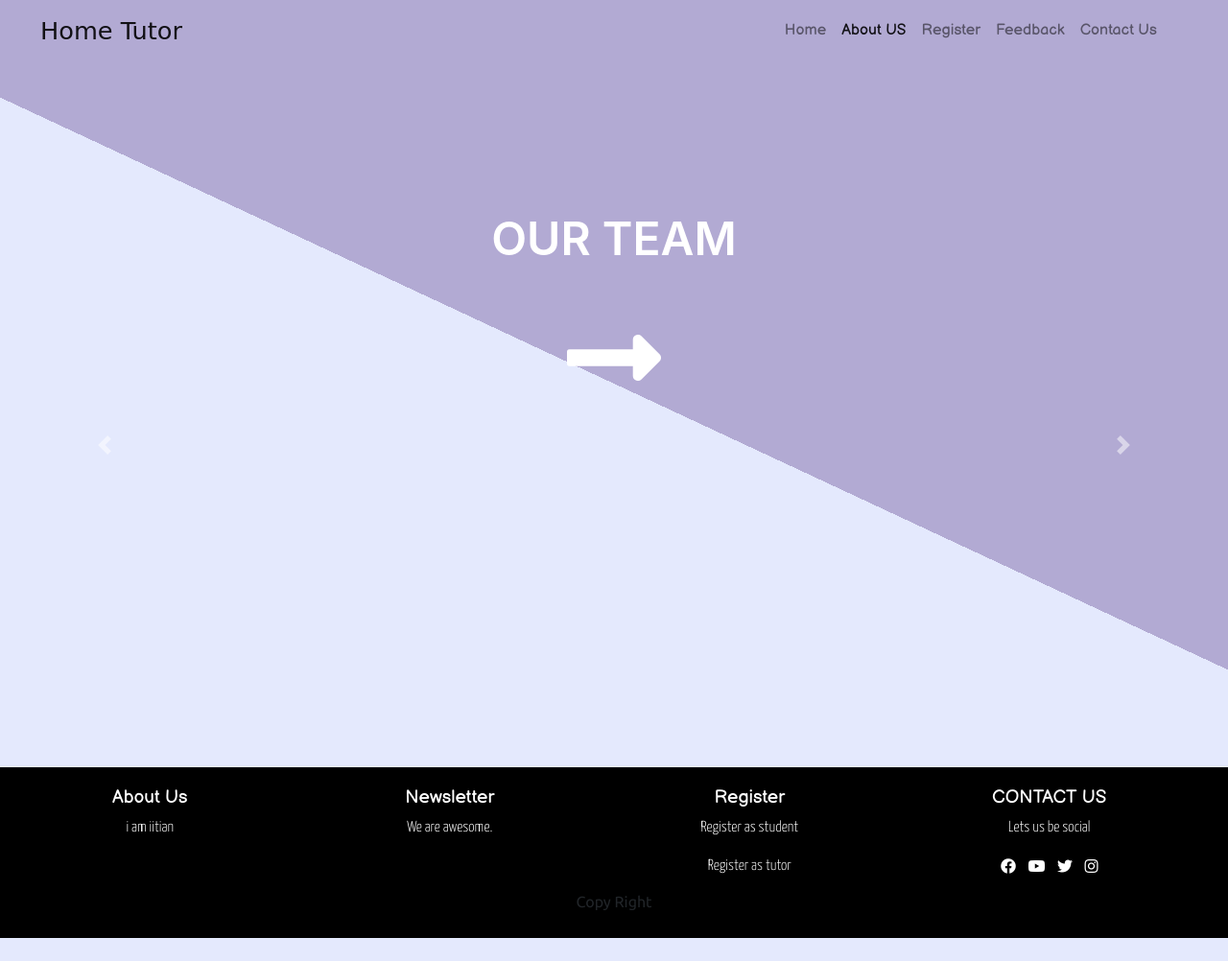
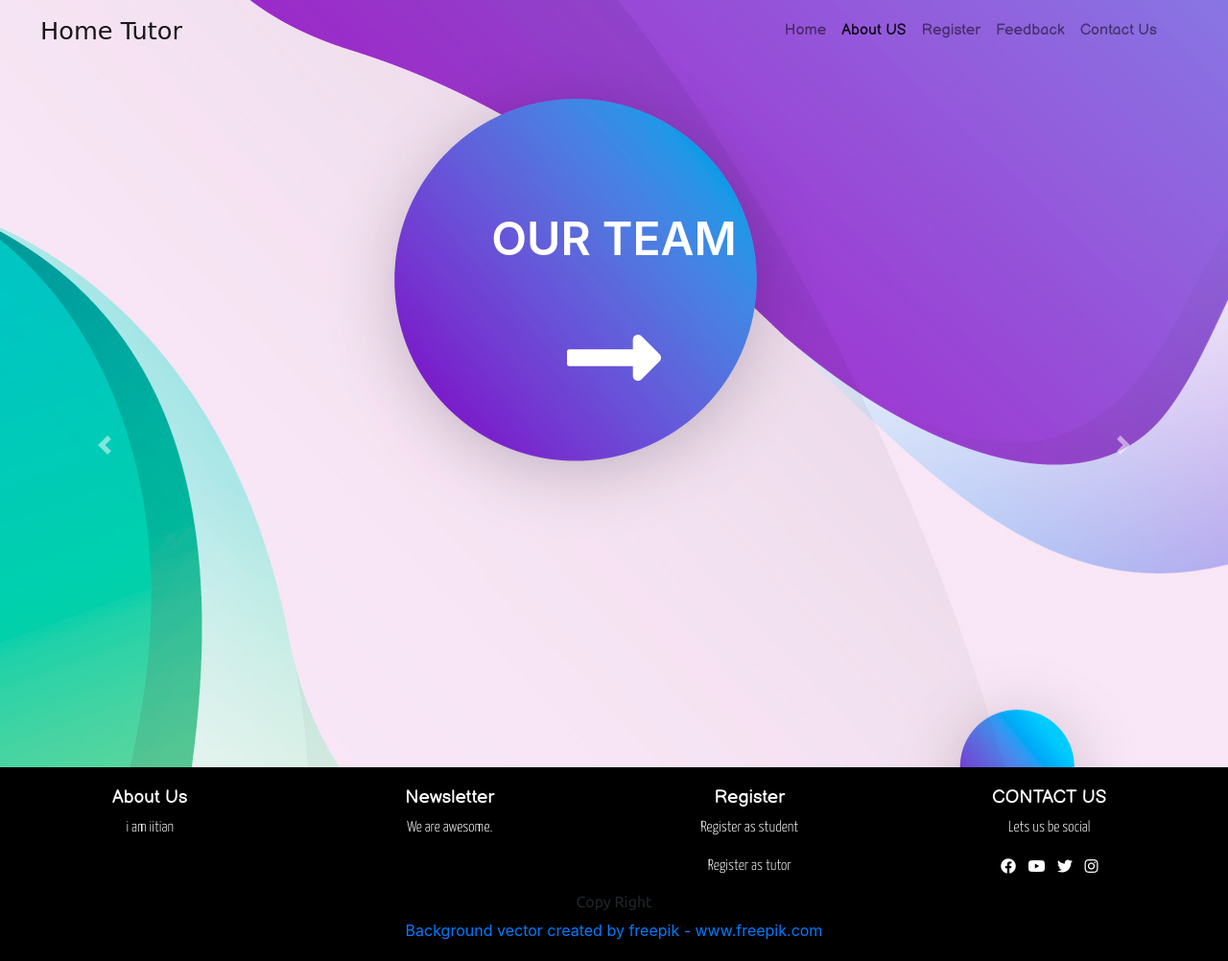
Before and after one commit to SakshamMahajan-arkin/Project-stlt, a PHP site: page /AboutUs.html in a window 1280 px wide. Shown: the whole page at 96% size. Before the commit the page ends 978 px from the top, so only its background shows below. Run offline with PHP 8.4, Linux system fonts and the light colour scheme; some libraries are stand-ins or nearby versions; some web fonts are replaced.

Commit message:
changed background of aBout us

```diff
--- a/AboutUs.css
+++ b/AboutUs.css
@@ -3,6 +3,7 @@ body {
     margin: 0%;
     box-sizing: border-box;
     text-align: center;
+    background: url("images/bg1.jpg");
 }
 
 a {
@@ -20,10 +21,10 @@ h3 {
 /* header  */
 
 .header {
-    background-color: #E4E9FD;
+    /* background-color: #E4E9FD;
     background-image: -webkit-linear-gradient(65deg, #E4E9FD 50%, #b2aad3 50%);
     /* background: linear-gradient(110deg, #fdcd3b 60%, #ffed4b 60%); */
-    background-size: cover;
+    /* background-size: cover; */
     height: 100vh;
     justify-content: center;
 }
--- a/AboutUs.html
+++ b/AboutUs.html
@@ -118,6 +118,7 @@
         <h4 class="copyright ">
             Copy Right
         </h4>
+        <a href='https://www.freepik.com/vectors/background'>Background vector created by freepik - www.freepik.com</a>
     </footer>
     <!-- footer -->
 
```
Also changed, not shown: images/bg1.jpg (added).
